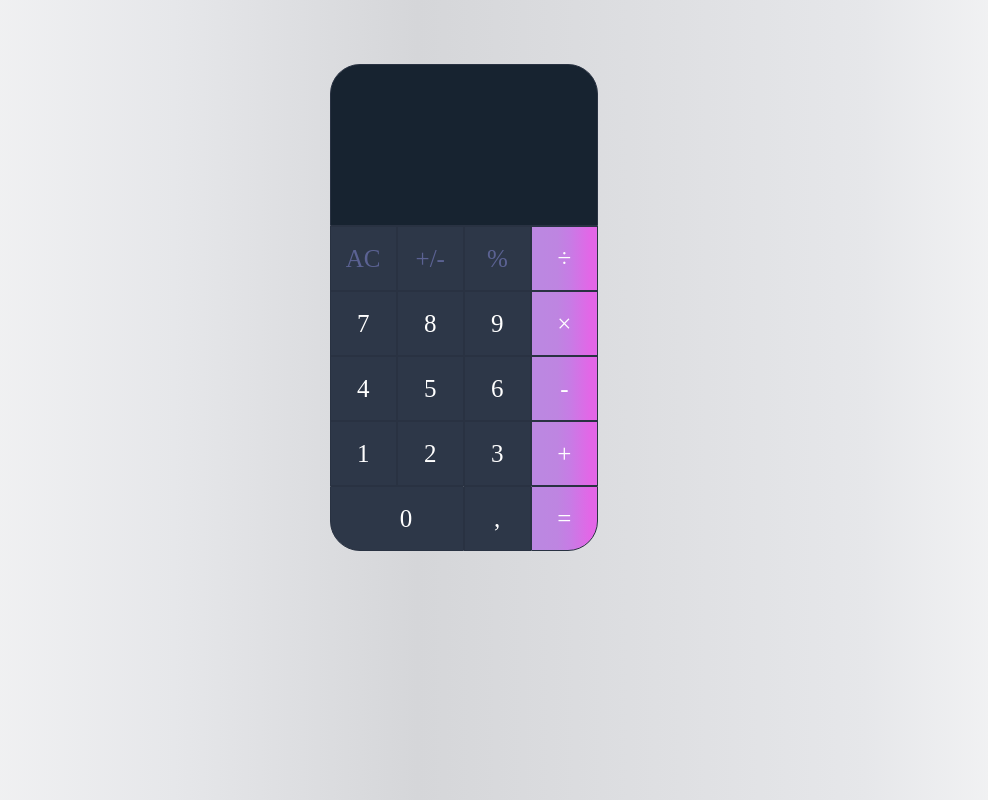
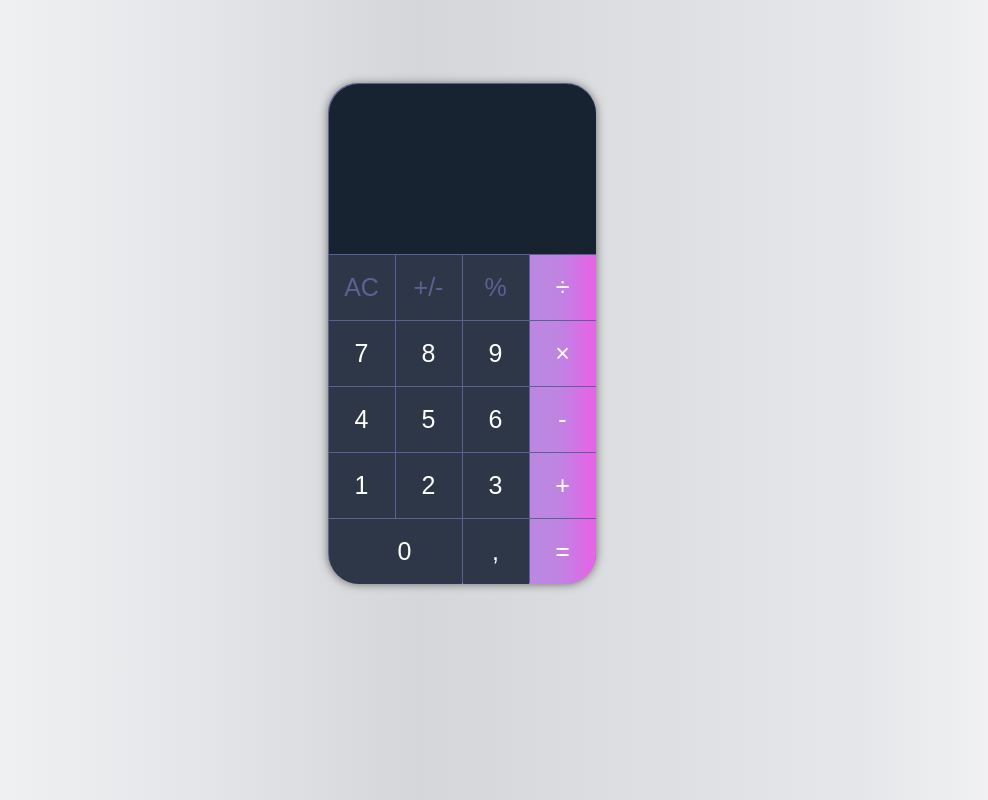
Before and after one commit to Deividcl/calculadora1, a plain HTML site: page index.html in a window 1280 px wide. Shown: the whole page, without its empty margins (184-1172 px from the left). Drawn offline with Linux system fonts and the light colour scheme.

Commit message:
april, 29th

```diff
--- a/_css/estilo.css
+++ b/_css/estilo.css
@@ -1,6 +1,5 @@
-body{
-	font-family:Inconsolata,monospace;
-	margin-top: 5%;
+body {
+	margin: 6.5% auto;
     background: rgba(250,250,250,1);
     background: -moz-linear-gradient(left, rgba(250,250,250,1) 0%, rgba(230,231,234,1) 28%, rgba(213,214,217,1) 47%, rgba(230,231,234,1) 82%, rgba(250,250,250,1) 100%);
     background: -webkit-gradient(left top, right top, color-stop(0%, rgba(250,250,250,1)), color-stop(28%, rgba(230,231,234,1)), color-stop(47%, rgba(213,214,217,1)), color-stop(82%, rgba(230,231,234,1)), color-stop(100%, rgba(250,250,250,1)));
@@ -10,7 +9,7 @@ background: -ms-linear-gradient(left, rgba(250,250,250,1) 0%, rgba(230,231,234,1
     background: linear-gradient(to right, rgba(250,250,250,1) 0%, rgba(230,231,234,1) 28%, rgba(213,214,217,1) 47%, rgba(230,231,234,1) 82%, rgba(250,250,250,1) 100%);
     filter: progid:DXImageTransform.Microsoft.gradient( startColorstr='#fafafa', endColorstr='#fafafa', GradientType=1 );
 }
-.operator, .equal {
+.ope, .result {
     background: rgba(188,135,225,1);
     background: -moz-linear-gradient(left, rgba(188,135,225,1) 0%, rgba(188,135,225,1) 16%, rgba(190,133,225,1) 39%, rgba(199,124,229,1) 58%, rgba(227,102,231,1) 90%, rgba(227,102,231,1) 100%);
     background: -webkit-gradient(left top, right top, color-stop(0%, rgba(188,135,225,1)), color-stop(16%, rgba(188,135,225,1)), color-stop(39%, rgba(190,133,225,1)), color-stop(58%, rgba(199,124,229,1)), color-stop(90%, rgba(227,102,231,1)), color-stop(100%, rgba(227,102,231,1)));
@@ -21,53 +20,59 @@ background: linear-gradient(to right, rgba(188,135,225,1) 0%, rgba(188,135,225,1
     filter: progid:DXImageTransform.Microsoft.gradient( startColorstr='#bc87e1', endColorstr='#e366e7', GradientType=1 );
     color: white;
 }
+
 input{
+    border: none;
     cursor:pointer;
-    padding:0px;
 	font-size:25px;
 	height: 65px;
-	width: 67.1px;
-    border:1px solid #293242;
-    font-family: 'Quicksand';
+	width: 66px;
+    margin: .5px;
 }
+
 .zero {
-    width: 134px;
+    width: 133px;
     border-radius: 0px 0px 0px 30px;
     display: flex;
+    padding-left: 25px;
 }
-.equal {
+
+.result {
     border-radius: 0px 0px 30px 0px;
 }
+
 .container {
-	height: 448px;
-	width: 268.5px;
-	display:flex;
-	justify-content:center;
+	height: 500px;
+	width: 268px;
+	display: flex;
+    background-color: #5b6293;
+	justify-content: center;
+    border-radius: 30px 30px 30px 30px;
+    box-shadow: 0px 1px 10px #696969;
 	margin-left: 40%;
 }
 
-
-.clear, .number, #delete, .dot {
+.ent, .num, #del, .virgula {
     background-color: #2d3748;
     color: white;
-
 }
 
-.clear {
+.ent {
     color: #5b6293;
 }
+
 #visor{
-    width:126px;
-    height: 20px;
-    padding:70px;
-    background-color:#172330;
+    width: 100%;
+    height: 150px;
+    padding: 10px;
+    background-color: #172330;
     border-radius: 30px 30px 0px 0px;
     color: white;
-    font-size: 50pt;
+    font-size: 30pt;
     text-align: right;
+}
 
-}
-.botao{
+.form{
     display: flex;
     flex-flow: wrap;
 }
--- a/index.html
+++ b/index.html
@@ -1,43 +1,43 @@
 <!DOCTYPE html>
 <html lang="PT-BR">
 <head>
-  <title>Bootstrap Example</title>
+  <title>Deivid César Lemes</title>
   <meta charset="utf-8">
   <link rel="stylesheet" type="text/css" href="_css/estilo.css">
 </head>
 <body>
     <div class="container">
-      <div class="calculator">
-          <div id="calculation">
-          </div>
-          <div id="input">
-          </div>
+      <div>
         </div>
-        <form name="calculadora" class="botao">
-          <input type="" id= "visor" name="ans" value="">
-          <input type="button" id="c" class="clear" value="AC" onClick="calculadora.ans.value+='AC'"><span></span></input>
-          <input type="button" id="ce" class="clear" value="+/-" onClick="calculadora.ans.value+='+/-'"><span></span></input>
-          <input type="button" id="del" class="clear" value="%" onClick="calculadora.ans.value+='%'"><span></span></input>
-          <input type="button" id="igual" class="operator" value="&divide;" onClick="calculadora.ans.value+='&divide;'"></input>
 
-          <input type="button" id="7" class="number" value="7" onClick="calculadora.ans.value+='7'"></input>
-          <input type="button" id="8" class="number" value="8" onClick="calculadora.ans.value+='8'"></input>
-          <input type="button" id="9" class="number" value="9" onClick="calculadora.ans.value+='9'"></input>
-          <input type="button" id="*" class="operator" value="&times;" onClick="calculadora.ans.value+='&times;'"></input>
+        <form name="calculadora" class="form">
 
-          <input type="button" id="4" class="number" value="4" onClick="calculadora.ans.value+='4'"></input>
-          <input type="button" id="5" class="number" value="5" onClick="calculadora.ans.value+='5'"></input>
-          <input type="button" id="6" class="number" value="6" onClick="calculadora.ans.value+='6'"></input>
-          <input type="button" id="-" class="operator" value="-" onClick="calculadora.ans.value+='-'"></input>
+          <input type="textfield" id="visor" name="ans" value="" maxlength="10">
 
-          <input type="button" id="1" class="number" value="1" onClick="calculadora.ans.value+='1'"></input>
-          <input type="button" id="2" class="number" value="2" onClick="calculadora.ans.value+='2'"></input>
-          <input type="button" id="3" class="number" value="3" onClick="calculadora.ans.value+='3'"></input>
-          <input type="button" id="+" class="operator" value="+" onClick="calculadora.ans.value+='+'"></input>
+          <input type="reset" id="c" class="ent" value="AC" onClick="calculadora.ans.value+='AC'"></input>
+          <input type="button" id="ce" class="ent" value="+/-" onClick="calculadora.ans.value+='+/-'"></input>
+          <input type="button" id="por" class="ent" value="%" onClick="calculadora.ans.value+='%'"></input>
+          <input type="button" id="igual" class="ope" value="&divide;" onClick="calculadora.ans.value+='&divide;'"></input>
 
-          <input type="button" class="zero" id="delete" value="   0" onClick="calculadora.ans.value+='0'"></input>
-          <input type="button" id="." class="dot" value="," onClick="calculadora.ans.value+=','"></input>
-          <input type="button" id="=" class="equal" value="=" onClick="calculadora.ans.value+='='"></input>
+          <input type="button" id="7" class="num" value="7" onClick="calculadora.ans.value+='7'"></input>
+          <input type="button" id="8" class="num" value="8" onClick="calculadora.ans.value+='8'"></input>
+          <input type="button" id="9" class="num" value="9" onClick="calculadora.ans.value+='9'"></input>
+          <input type="button" id="*" class="ope" value="&times;" onClick="calculadora.ans.value+='&times;'"></input>
+
+          <input type="button" id="4" class="num" value="4" onClick="calculadora.ans.value+='4'"></input>
+          <input type="button" id="5" class="num" value="5" onClick="calculadora.ans.value+='5'"></input>
+          <input type="button" id="6" class="num" value="6" onClick="calculadora.ans.value+='6'"></input>
+          <input type="button" id="-" class="ope" value="-" onClick="calculadora.ans.value+='-'"></input>
+
+          <input type="button" id="1" class="num" value="1" onClick="calculadora.ans.value+='1'"></input>
+          <input type="button" id="2" class="num" value="2" onClick="calculadora.ans.value+='2'"></input>
+          <input type="button" id="3" class="num" value="3" onClick="calculadora.ans.value+='3'"></input>
+          <input type="button" id="+" class="ope" value="+" onClick="calculadora.ans.value+='+'"></input>
+
+          <input type="button" class="zero" id="del" value="0" onClick="calculadora.ans.value+='0'"></input>
+          <input type="button" id="." class="virgula" value="," onClick="calculadora.ans.value+=','"></input>
+
+          <input type="button" id="=" class="result" value="=" onClick="calculadora.ans.value=eval(calculadora.ans.value)"></input>
         </form>
       </div>
 
```
Lines whose indentation alone changed are shown as unchanged.
